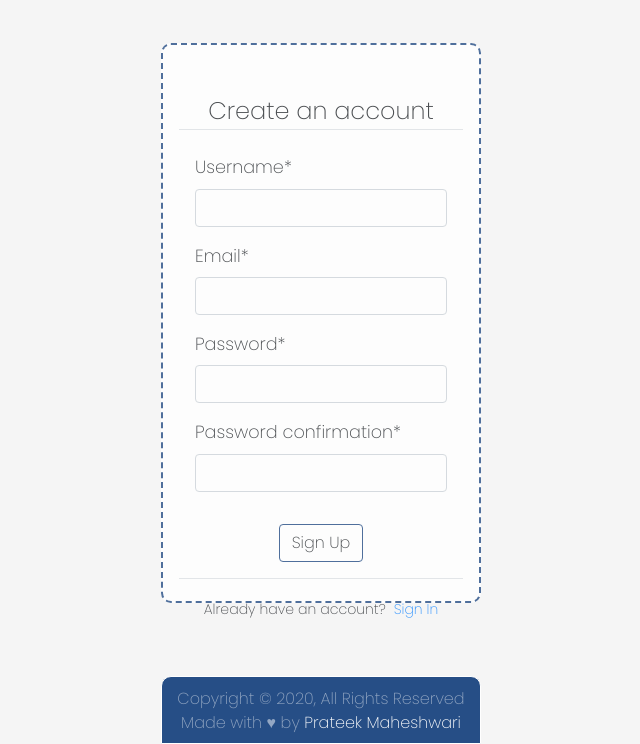
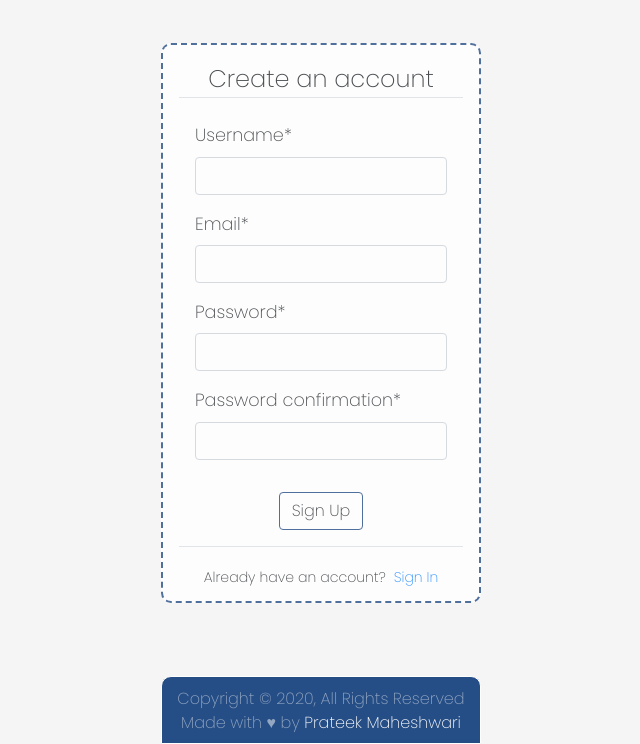
Before and after one commit to friskycodeur/IPL-fanstation, a Django app: page /register/ in a window 1280 px wide. Shown: the part 56-800 px from the top of the page, without its empty margins (319-959 px from the left). Run offline with Django 3.2, Linux system fonts and the light colour scheme; some libraries are stand-ins or nearby versions.

Commit message:
pre-heroku

```diff
--- a/players/static/players/css/main.css
+++ b/players/static/players/css/main.css
@@ -282,7 +282,6 @@ body{
   border: 2px dashed var(--submain);
   max-width: 25vw;
   height: 70vh;
-  padding-top: 6vh !important;
 }
 
 
```
